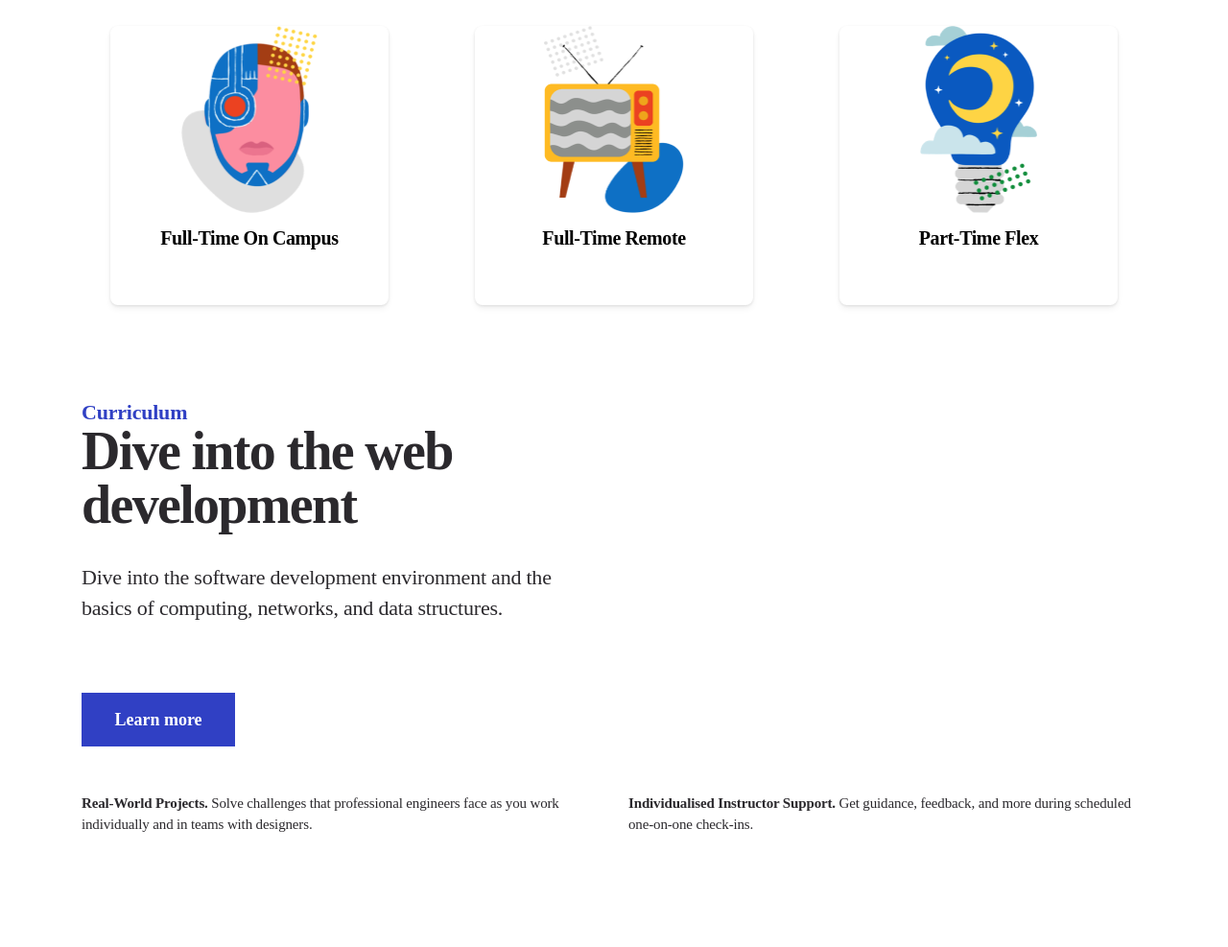
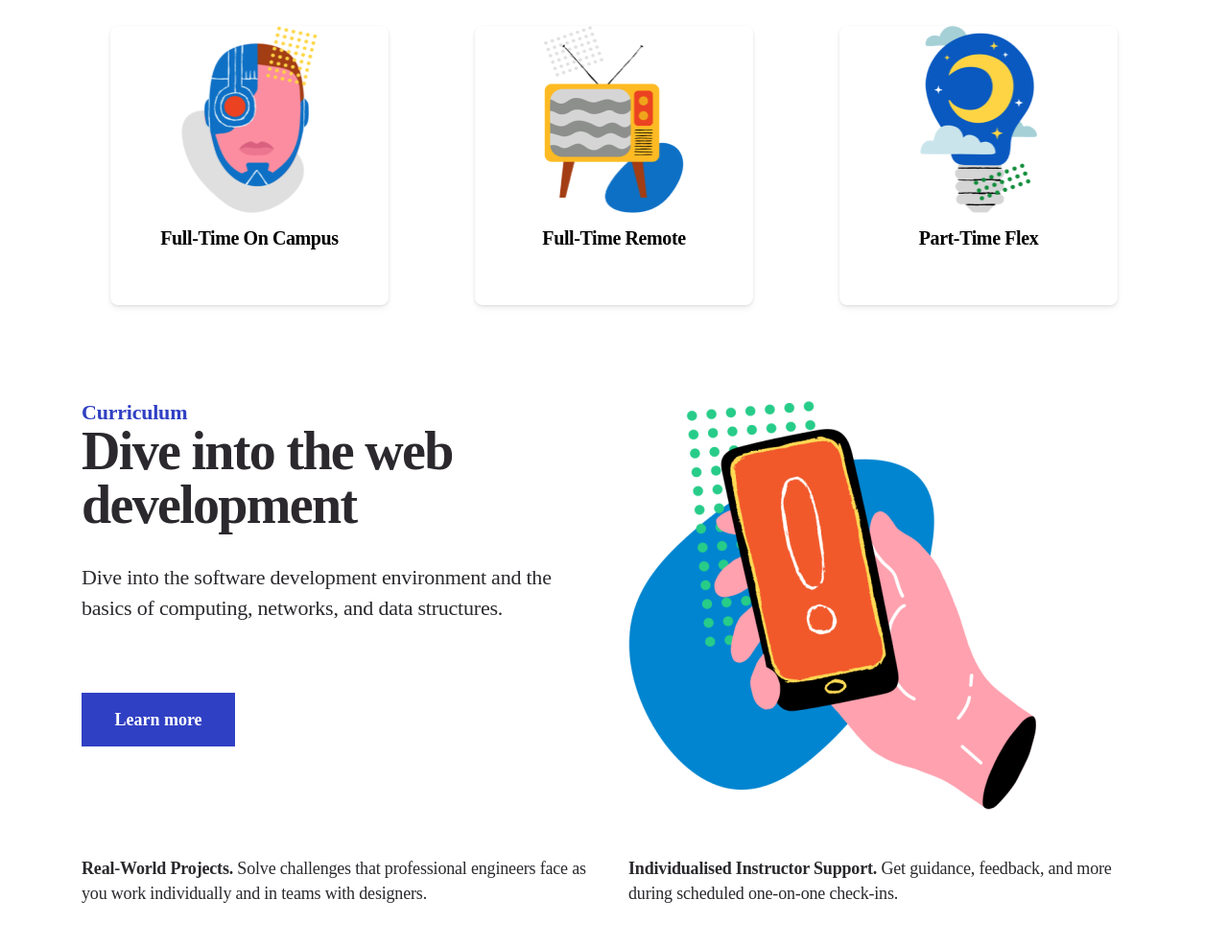
Before and after one commit to an1413/kimbug_clone_website, a plain HTML site: page index.html in a window 1280 px wide. Shown: the part 1263-2250 px from the top of the page at 96% size. Before the commit the page ends 2213 px from the top, so only its background shows below. Drawn offline with Linux system fonts and the light colour scheme.

Commit message:
add curriculum css-desktop-version

```diff
--- a/index.html
+++ b/index.html
@@ -128,7 +128,9 @@
                 </div>
                 </div>
                 <div class="col-12 col-md-6">
+                    <div class="img-box">
                     <img src="./assets/img-curriculum.png" alt="cell-phone">
+                </div>
                 </div>
                 <div class="col-12 col-md-6">
                     <p class="curriculum-content">
--- a/style.css
+++ b/style.css
@@ -376,6 +376,32 @@ p {
         line-height: 1.090909090909091;
     }
 
+    /* Curriculum ********************************************* */
+    .curriculum .section-desc {
+        margin-bottom: 72px;
+    }
+
+    .curriculum .img-box {
+        margin-bottom: 24px;
+        width: 450px;
+        height: 450px;
+    }
+
+    .curriculum img {
+        display: block;
+        width: 425px;
+        height: auto;
+    }
+
+    .curriculum-content {
+        font-size: 18px;
+        line-height: 1.444444444444444;
+    }
+
+    .curriculum-content strong {
+        font-weight: 700;
+    }
+
 
 
 }
```
